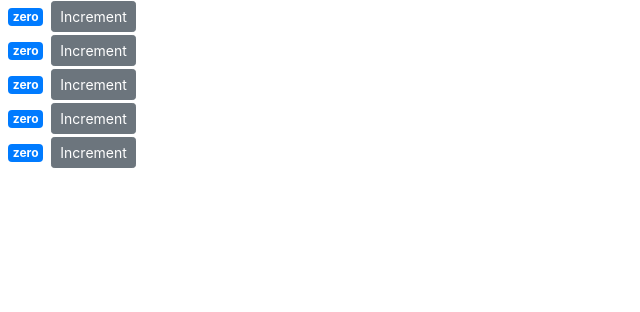
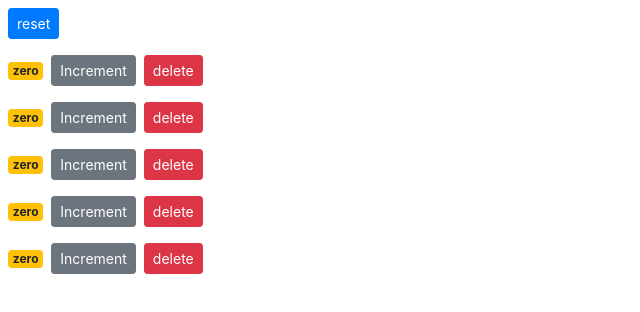
Before and after one commit to donnyabutton/ReactApp, a React (Create React App) app in the folder counter-app/: page / in a window 1280 px wide. Shown: the top 312 px of the page, without its empty margins (0-640 px from the left). Built offline with nearby package versions, Linux system fonts and the light colour scheme.

Commit message:
added more fuctionality to counting app

```diff
--- a/counter-app/src/components/counter.jsx
+++ b/counter-app/src/components/counter.jsx
@@ -1,27 +1,26 @@
 import React, { Component } from "react";
 
 class Counter extends Component {
-  state = {
-    count: this.props.value
-  };
   /*constructor() {
     super();
     this.handleIncrement = this.handleIncrement.bind(this);
   }*/
-
-  handleIncrement = () => {
-    this.setState({ count: this.state.count + 1 });
-  };
 
   render() {
     return (
       <div>
         <span className={this.getBadgeClasses()}>{this.formatCount()}</span>
         <button
-          onClick={this.handleIncrement}
+          onClick={() => this.props.onIncrement(this.props.counter)}
           className="btn btn-secondary btn-sm"
         >
           Increment
+        </button>
+        <button
+          onClick={() => this.props.onDelete(this.props.counter.id)}
+          className="btn btn-danger btn-sm m-2"
+        >
+          delete
         </button>
       </div>
     );
@@ -29,13 +28,14 @@
 
   getBadgeClasses() {
     let classes = " badge m-2 ";
-    classes += this.state.value === 0 ? " badge-warning " : " badge-primary ";
+    classes +=
+      this.props.counter.value === 0 ? " badge-warning " : " badge-primary ";
     return classes;
   }
 
   formatCount() {
-    const { count } = this.state;
-    return count === 0 ? "zero" : count;
+    const { value } = this.props.counter;
+    return value === 0 ? "zero" : value;
   }
 }
 
--- a/counter-app/src/components/counters.jsx
+++ b/counter-app/src/components/counters.jsx
@@ -11,11 +11,45 @@
       { id: 5, value: 0 }
     ]
   };
+
+  handleIncrement = counter => {
+    const counters = [...this.state.counters];
+    const index = counters.indexOf(counter);
+    counters[index] = { ...counter };
+    counters[index].value++;
+    this.setState({ counters });
+  };
+
+  handleReset = () => {
+    const counters = this.state.counters.map(c => {
+      c.value = 0;
+      return c;
+    });
+    this.setState({ counters });
+  };
+
+  handleDelete = counterId => {
+    const counters = this.state.counters.filter(c => c.id !== counterId);
+    this.setState({ counters });
+  };
+
   render() {
     return (
       <div>
+        <button
+          onClick={this.handleReset}
+          className="btn btn-primary btn-sm m-2"
+        >
+          reset
+        </button>
+
         {this.state.counters.map(counter => (
-          <Counter key={counter.id} value={counter.value} id={counter.id} />
+          <Counter
+            key={counter.id}
+            onDelete={this.handleDelete}
+            onIncrement={this.handleIncrement}
+            counter={counter}
+          />
         ))}
       </div>
     );
```
